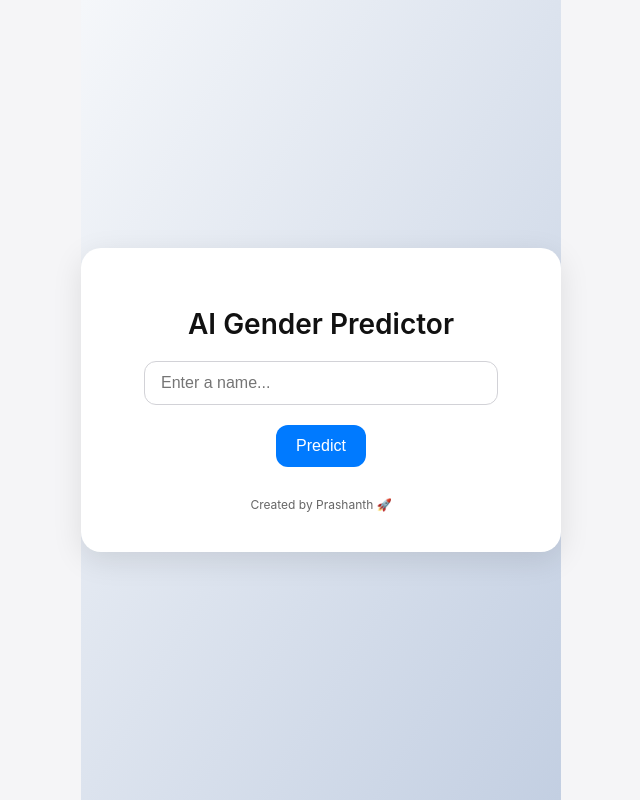
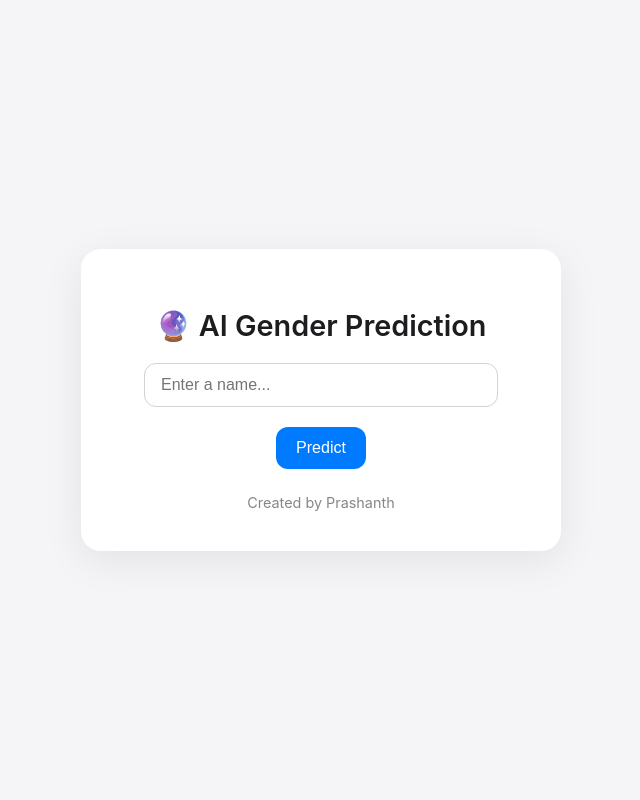
Before and after one commit to BRAINIAC3895/Gender-Prediction-V2, a FastAPI app: page / in a window 1280 px wide. Shown: the whole page, without its empty margins (319-959 px from the left). Run offline with FastAPI, Linux system fonts and the light colour scheme.

Commit message:
Update index.html

```diff
--- a/templates/index.html
+++ b/templates/index.html
@@ -2,138 +2,55 @@
 <html lang="en">
 <head>
     <meta charset="UTF-8">
-  <meta name="viewport" content="width=device-width, initial-scale=1.0">
-  <title>AI Gender Predictor</title>
+    <title>AI Gender Prediction</title>
     <link rel="stylesheet" href="/static/styles.css">
-  <style>
-    body {
-      margin: 0;
-      font-family: -apple-system, BlinkMacSystemFont, "Segoe UI", Roboto, Helvetica, Arial, sans-serif;
-      background: linear-gradient(to bottom right, #f5f7fa, #c3cfe2);
-      height: 100vh;
-      display: flex;
-      align-items: center;
-      justify-content: center;
-    }
-    .container {
-      background: white;
-      padding: 40px;
-      border-radius: 20px;
-      box-shadow: 0px 8px 30px rgba(0,0,0,0.1);
-      text-align: center;
-      width: 400px;
-    }
-    h1 {
-      font-size: 28px;
-      font-weight: 600;
-      margin-bottom: 20px;
-      color: #111;
-    }
-    input {
-      padding: 12px 15px;
-      border-radius: 10px;
-      border: 1px solid #ddd;
-      width: 80%;
-      font-size: 16px;
-      margin-bottom: 20px;
-      outline: none;
-      transition: all 0.2s;
-    }
-    input:focus {
-      border-color: #007aff;
-      box-shadow: 0 0 5px rgba(0,122,255,0.3);
-    }
-    button {
-      background: #007aff;
-      color: white;
-      padding: 12px 20px;
-      border: none;
-      border-radius: 12px;
-      font-size: 16px;
-      cursor: pointer;
-      transition: background 0.2s;
-    }
-    button:hover {
-      background: #005ecb;
-    }
-    .result {
-      margin-top: 25px;
-      font-size: 18px;
-      text-align: left;
-    }
-    .highlight {
-      font-size: 22px;
-      font-weight: 700;
-      color: #007aff;
-    }
-    .loader {
-      border: 4px solid #f3f3f3;
-      border-top: 4px solid #007aff;
-      border-radius: 50%;
-      width: 40px;
-      height: 40px;
-      animation: spin 1s linear infinite;
-      margin: 20px auto;
-      display: none;
-    }
-    @keyframes spin {
-      0% { transform: rotate(0deg); }
-      100% { transform: rotate(360deg); }
-    }
-    footer {
-      margin-top: 30px;
-      font-size: 12px;
-      color: #666;
-    }
-  </style>
 </head>
 <body>
     <div class="container">
-    <h1>AI Gender Predictor</h1>
-    <input type="text" id="nameInput" placeholder="Enter a name..." />
+        <h1>🔮 AI Gender Prediction</h1>
+        <form id="predictForm">
+            <input type="text" name="name" id="nameInput" placeholder="Enter a name..." required>
             <br>
-    <button onclick="predict()">Predict</button>
+            <button type="submit">Predict</button>
+        </form>
 
-    <div class="loader" id="loader"></div>
+        <div id="loading" style="display:none;">
+            <div class="loader"></div>
+            <p>Analyzing...</p>
+        </div>
 
-    <div class="result" id="result"></div>
+        <div id="result" class="result" style="display:none;">
+            <h2>Prediction</h2>
+            <p><strong>Gender:</strong> <span class="highlight" id="gender"></span></p>
+            <p><strong>Confidence:</strong> <span class="highlight" id="confidence"></span></p>
+            <p><strong>Reason:</strong> <span id="reason"></span></p>
+        </div>
 
-    <footer>Created by Prashanth 🚀</footer>
+        <div class="footer">Created by Prashanth</div>
     </div>
 
     <script>
-    async function predict() {
-      const name = document.getElementById("nameInput").value.trim();
-      if (!name) {
-        document.getElementById("result").innerHTML = "⚠️ Please enter a name.";
-        return;
-      }
+        document.getElementById("predictForm").addEventListener("submit", async function(e) {
+            e.preventDefault();
 
-      // Show loader
-      document.getElementById("loader").style.display = "block";
-      document.getElementById("result").innerHTML = "";
+            const formData = new FormData(this);
+            document.getElementById("loading").style.display = "block";
+            document.getElementById("result").style.display = "none";
 
-      try {
             const response = await fetch("/predict", {
                 method: "POST",
-          headers: { "Content-Type": "application/json" },
-          body: JSON.stringify({ name })
+                body: formData
             });
 
             const data = await response.json();
 
-        document.getElementById("result").innerHTML = `
-          <p><strong>Prediction for ${name}:</strong></p>
-          <p class="highlight">Gender: ${data.gender}</p>
-          <p class="highlight">Confidence: ${data.confidence}%</p>
-          <p><em>Reason:</em> ${data.reason}</p>
-        `;
-      } catch (err) {
-        document.getElementById("result").innerHTML = "❌ Error fetching prediction.";
-      } finally {
-        document.getElementById("loader").style.display = "none";
-      }
-    }
+            document.getElementById("loading").style.display = "none";
+            document.getElementById("result").style.display = "block";
+
+            document.getElementById("gender").innerText = data.gender;
+            document.getElementById("confidence").innerText = data.confidence + "%";
+            document.getElementById("reason").innerText = data.reason;
+        });
     </script>
 </body>
 </html>
```
Lines whose indentation alone changed are shown as unchanged.
